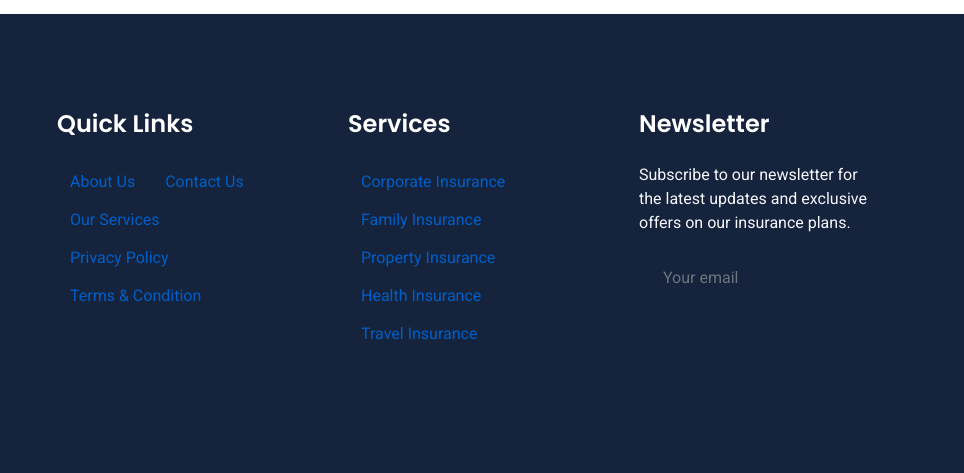
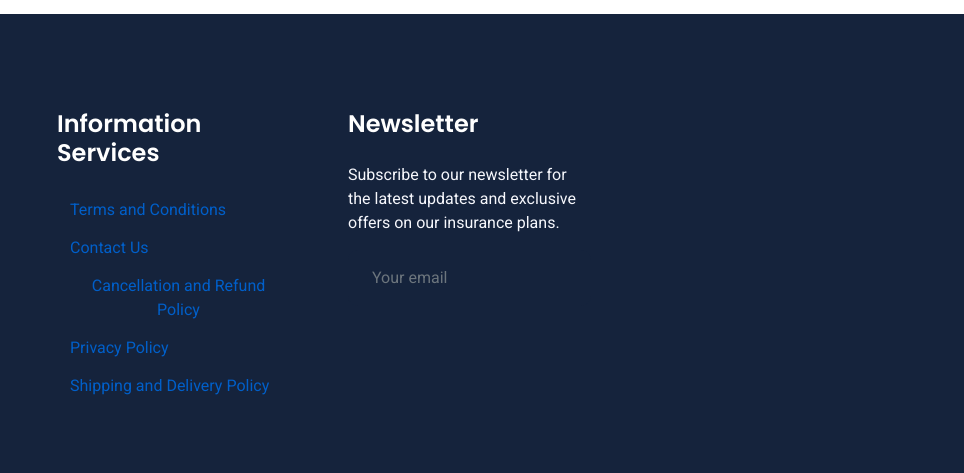
Before and after one commit to stancorpconnect/stan, a plain HTML site: page index.html in a window 1280 px wide. Shown: the part 3310-3783 px from the top of the page, 316-1280 px from the left. Drawn offline with nearby package versions, Linux system fonts and the light colour scheme.

Commit message:
Update index.html

```diff
--- a/index.html
+++ b/index.html
@@ -309,21 +309,14 @@ Edappally, Kochi, Kerala 682024</p>
                     <a class="btn btn-square btn-outline-light rounded-circle me-0" href="#"><i class="fab fa-instagram"></i></a>
                 </div>
             </div>
+
             <div class="col-lg-3 col-md-6">
-                <h4 class="text-white mb-4">Quick Links</h4>
-                <a class="btn btn-link" href="about.html">About Us</a>
-                <a class="btn btn-link" href="contact.html">Contact Us</a>
-                <a class="btn btn-link" href="services.html">Our Services</a>
-                <a class="btn btn-link" href="privacy.html">Privacy Policy</a>
-                <a class="btn btn-link" href="terms.html">Terms & Condition</a>
-            </div>
-            <div class="col-lg-3 col-md-6">
-                <h4 class="text-white mb-4">Services</h4>
-                <a class="btn btn-link" href="#">Corporate Insurance</a>
-                <a class="btn btn-link" href="#">Family Insurance</a>
-                <a class="btn btn-link" href="#">Property Insurance</a>
-                <a class="btn btn-link" href="#">Health Insurance</a>
-                <a class="btn btn-link" href="#">Travel Insurance</a>
+                <h4 class="text-white mb-4">Information Services</h4>
+                <a class="btn btn-link" href="https://merchant.razorpay.com/policy/MD89atYUehm8XA/terms">Terms and Conditions</a>
+                <a class="btn btn-link" href="https://merchant.razorpay.com/policy/MD89atYUehm8XA/contact_us">Contact Us</a>
+                <a class="btn btn-link" href="https://merchant.razorpay.com/policy/MD89atYUehm8XA/refund">Cancellation and Refund Policy</a>
+                <a class="btn btn-link" href="https://merchant.razorpay.com/policy/MD89atYUehm8XA/privacy">Privacy Policy</a>
+                <a class="btn btn-link" href="https://merchant.razorpay.com/policy/MD89atYUehm8XA/shipping">Shipping and Delivery Policy</a>
             </div>
             <div class="col-lg-3 col-md-6">
                 <h4 class="text-white mb-4">Newsletter</h4>
```
